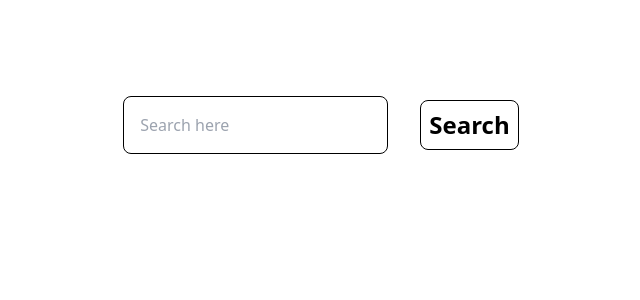
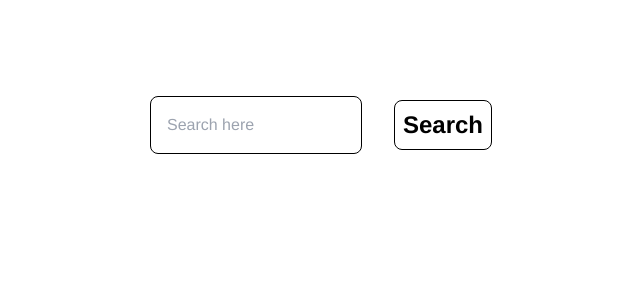
Before and after one commit to HrxPrathmesh/Vros-Git-Search, a React (Create React App) app: page / in a window 1280 px wide. Shown: the top 300 px of the page, without its empty margins (319-959 px from the left). Built offline with nearby package versions, Linux system fonts and the light colour scheme.

Commit message:
Update index.css

```diff
--- a/src/index.css
+++ b/src/index.css
@@ -1,3 +1,7 @@
 @tailwind base;
 @tailwind components;
 @tailwind utilities;
+
+*{
+  font-family: Helvetica;
+}
```
